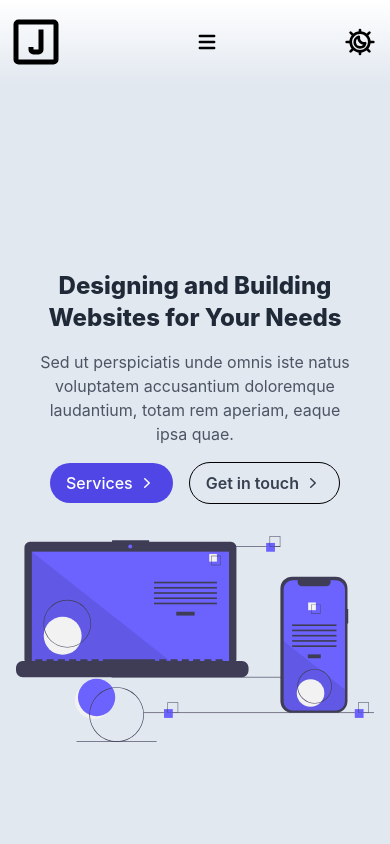
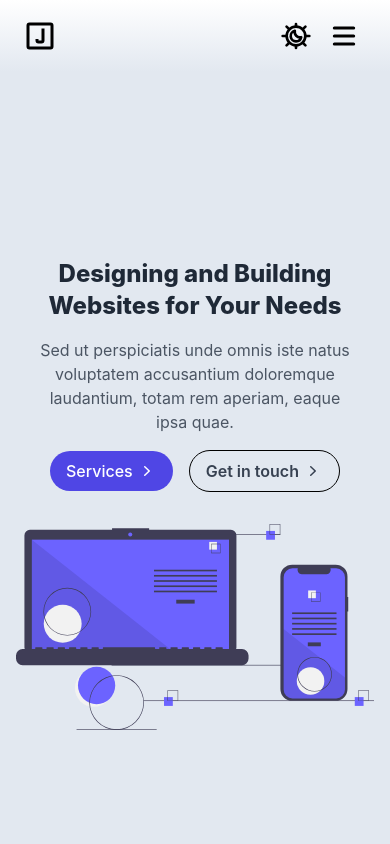
Before and after one commit to jacobadam/jacobadamdeveloper, a React (Create React App) app: page / in a window 390 px wide. Shown: the top 844 px of the page. Built offline with nearby package versions, Linux system fonts and the light colour scheme.

Commit message:
update dark mode styles and logo positioning

```diff
--- a/src/Nav.js
+++ b/src/Nav.js
@@ -28,14 +28,14 @@ export default function NavBar() {
       className={`sticky top-0 z-10 py-3 w-full transition-colors duration-300 ${
         isScrolled
           ? "bg-white dark:bg-black shadow-lg"
-          : "bg-gradient-to-b from-white dark:from-current to-[#e2e8f0] dark:to-[black]"
+          : "bg-gradient-to-b from-white to-[#e2e8f0] dark:from-black dark:to-black dark:bg-black"
       }`}
     >
-      <div className="container mx-auto">
+      <div className="container mx-auto px-4">
         <div className="w-full flex items-center justify-between">
           <div className="flex-shrink-0 dark:invert">
             <Link to="/">
-              <img src="/j-icon.svg" width={60} height={25} alt="J logo" />
+              <img src="/j-icon.svg" className="w-9 h-9" alt="J logo" />
             </Link>
           </div>
 
@@ -84,15 +84,17 @@ export default function NavBar() {
             </ul>
           </div>
 
+          <div>
+            <DarkModeToggle />
             <button
               type="button"
-            className="inline-flex items-center p-2 ml-3 text-sm text-black dark:text-white rounded-lg lg:hidden hover:bg-gray-100 focus:outline-none focus:ring-2 focus:ring-gray-200"
+              className="inline-flex items-center p-2 text-sm text-black dark:text-white rounded-lg lg:hidden"
               aria-label="Toggle navigation"
               onClick={toggleMenu}
             >
               <span className="sr-only">Open main menu</span>
               <svg
-              className="w-6 h-6"
+                className="w-8 h-8"
                 aria-hidden="true"
                 fill="currentColor"
                 viewBox="0 0 20 20"
@@ -105,7 +107,7 @@ export default function NavBar() {
                 ></path>
               </svg>
             </button>
-          <DarkModeToggle />
+          </div>
         </div>
 
         {isMenuOpen && (
```
Lines whose indentation alone changed are shown as unchanged.
